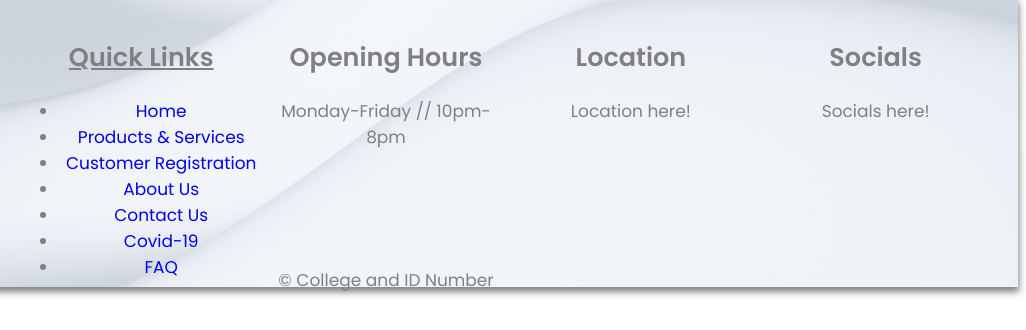
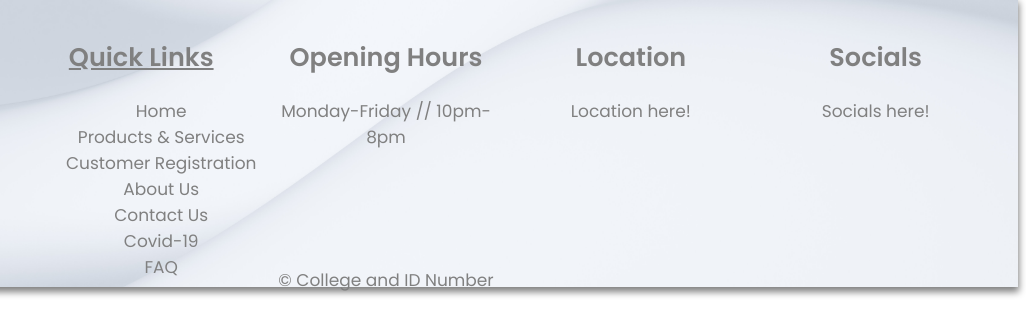
Before and after one commit to ShadowIIV/villiacwebproject, a plain HTML site: page index.html in a window 1280 px wide. Shown: the part 1180-1510 px from the top of the page, 254-1280 px from the left. Drawn offline with Linux system fonts and the light colour scheme.

Commit message:
Update Style.css

```diff
--- a/CSS/Style.css
+++ b/CSS/Style.css
@@ -482,7 +482,15 @@ a{
 	text-decoration: underline;
 	color: grey;
 }
-
+.footer_Nav ul li{
+	text-align: center;
+	list-style-type: none;
+	padding: 0;
+ }
+.footer_Nav ul li a{
+	text-decoration: none;
+	color: grey;
+}
 
 
 
```
